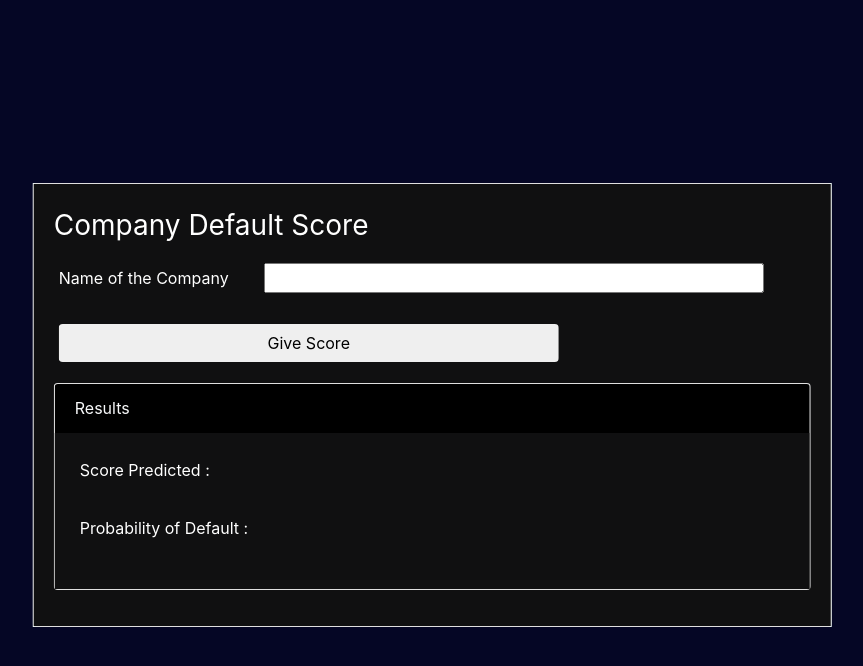
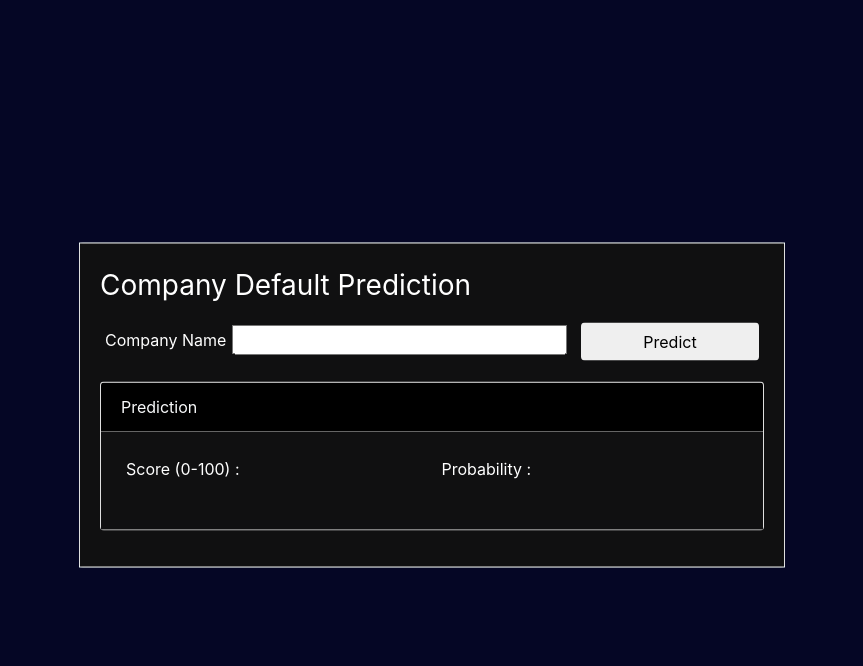
Before and after one commit to Pirimid/predict-company-defaults, a Flask app: page / in a window 1280 px wide. Shown: the top 666 px of the page, without its empty margins (213-1076 px from the left). Run offline with Flask 2, Linux system fonts and the light colour scheme; parts of the project's set-up code (start-up, migrations or seed data) failed here and were passed over; some libraries are stand-ins or nearby versions.

Commit message:
Changes in UI.

```diff
--- a/static/styles.css
+++ b/static/styles.css
@@ -9,22 +9,18 @@
 }
 
 .input {
-    width: 500px;
+    width: 335px;
     display: inline-block;
 }
 
 .value {
-    width: 500px;
-    display: inline-block;
-}
-
-.label {
-    width: 200px;
+    width: 100px;
     display: inline-block;
 }
 
 .clearfix {
     padding: 5px;
+    display: inline-block;
 }
 
 .clearfix::after {
@@ -52,12 +48,16 @@ body {
     background: black;
 }
 
-/* .clearfix.form-group.button-class {
-    display: inline-block;
-    width: 49%;
+.label.name {
+    width: 122px;
+    display: inline-grid;
 }
 
-.clearfix.form-group {
+.input.btn {
+    width: 178px;
     display: inline-block;
-    width: 50%;
-} */
+}
+
+.scoreContainer {
+    width:50%;
+}
--- a/templates/index.html
+++ b/templates/index.html
@@ -16,27 +16,27 @@
             <!-- <div class="card-header">Transaction Detail</div> -->
 
             <div class="card-body">
-                <div class="card-title ">Company Default Score</div>
+                <div class="card-title ">Company Default Prediction</div>
                 <form onsubmit="submitForm(event);" class="">
                     <div class="clearfix form-group">
-                        <label for="company_name" class="label">Name of the Company</label>
+                        <label for="company_name" class="label name">Company Name</label>
                         <input type="textarea" id="company_name" class="input" />
                     </div>
                     <div class="clearfix form-group">
-                        <button type="submit" id="predict" class="input btn">Give Score</button>
+                        <button type="submit" id="predict" class="input btn">Predict</button>
                     </div>
                 </form>
 
                 <div class="card mb-3" >
-                    <div class="card-header">Results</div>
+                    <div class="card-header">Prediction</div>
                     <div class="card-body">
                         <!-- <h5 class="card-title">Results</h5> -->
-                        <div class="clearfix form-group">
-                            <label class="label">Score Predicted :</label>
+                        <div class="clearfix form-group scoreContainer">
+                            <label class="label score">Score (0-100) :</label>
                             <label type="textarea" id="score" class="value" ></label>
                         </div>
                         <div class="clearfix form-group">
-                            <label class="label">Probability of Default :</label>
+                            <label class="label probability">Probability :</label>
                             <label type="textarea" id="probability" class="value" ></label>
                         </div>
                     </div>
```
